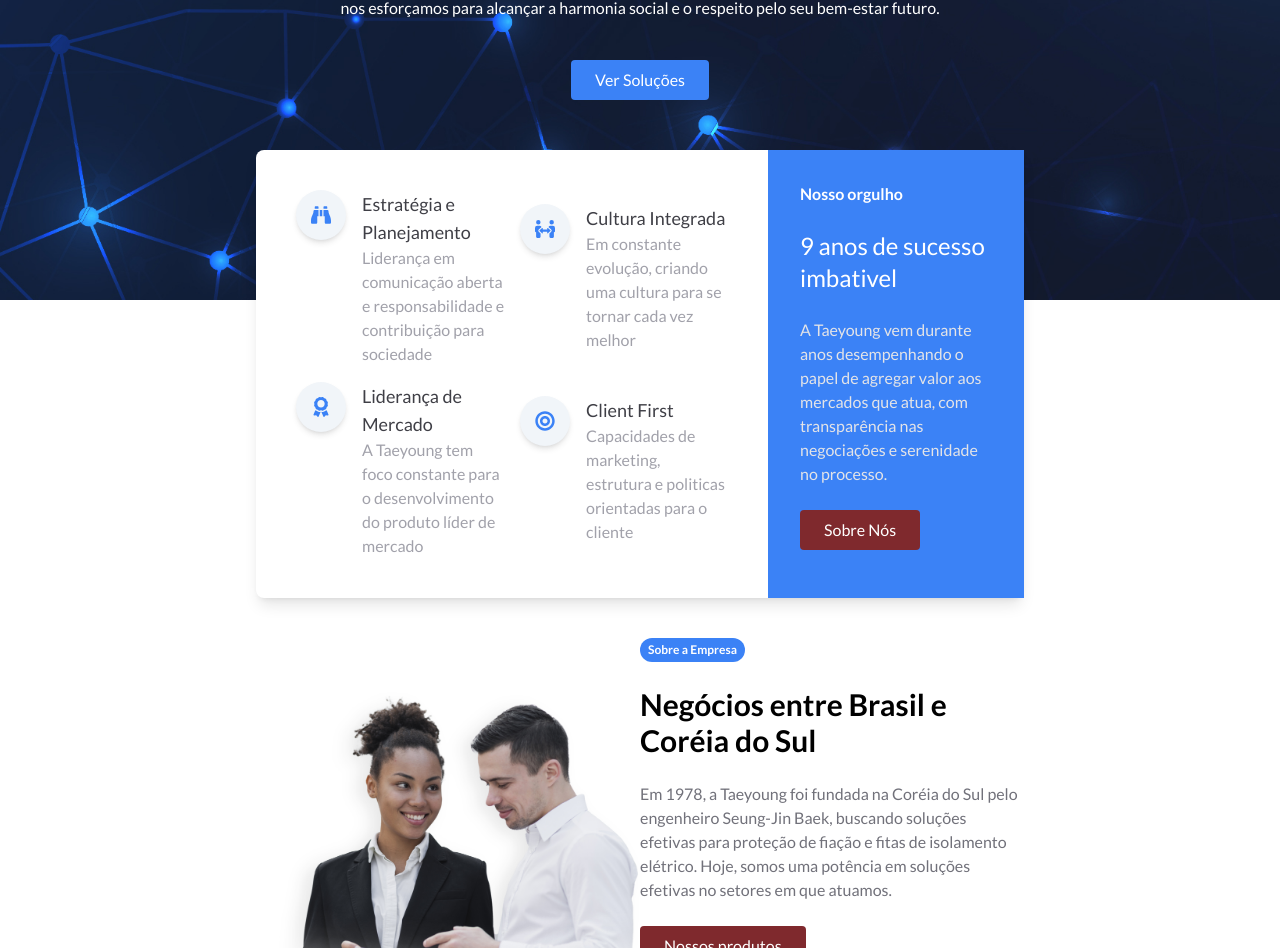
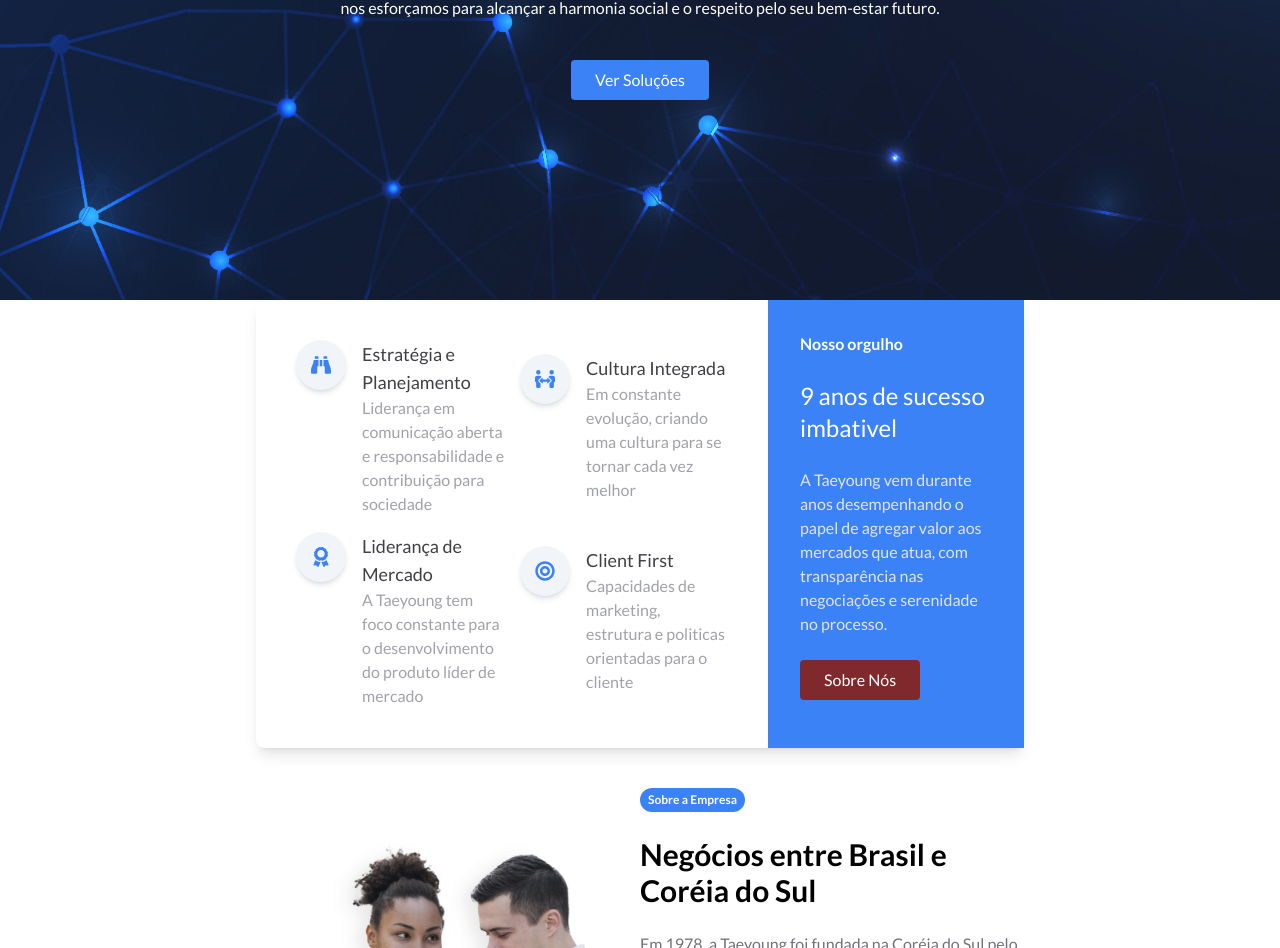
Before and after one commit to SirD007/SiteTaeyoung, a React (Vite) app: page / in a window 1280 px wide. Shown: the part 500-1448 px from the top of the page. Built offline with nearby package versions, Linux system fonts and the light colour scheme.

Commit message:
changed 2 section margin top

```diff
--- a/src/pages/Home.jsx
+++ b/src/pages/Home.jsx
@@ -83,17 +83,6 @@
 
 const Home = () =>{
 
-  //  const [modal, setModal] = useState(false);
-  // const [videoLoading, setVideoLoading] = useState(true);
-
-  // const openModal = () => {
-  //   setModal(!modal);
-  // };
-
-  // const spinner = () => {
-  //   setVideoLoading(!videoLoading);
-  // };
-
   return (
     <div>
     <HeaderMenu/>
@@ -112,56 +101,11 @@
               <Link to="/solucoes"><CustomBtn text="Ver Soluções" bgColor="bg-primaryBlue" textColor="text-white"/></Link>
           </div>
 
-      {/* <div className='z-20 max-lg:mt-[150px]'>
-        <button onClick={openModal}>
-        <FaPlayCircle
-            className='cursor-pointer mr-32 max-lg:mr-0'
-            size='10vw'
-            color='#7f292d'
-            />
-          {modal ? (
-            <section className="modal__bg fixed top-0 left-0 w-full h-full bg-[28,28,28,0.19] ease-out transition-[0.3s]">
-              <div className="modal__align flex justify-center items-center h-[100vh]">
-                <div className="modal__content w-[800px] h-[500px] shadow-xl rounded-xl bg-transparent text-white mx-[4rem]" modal={modal}>
-                  <FaReply
-                    className="modal__close bg-white rounded-[50%] cursor-pointer relative bottom-12 w-8 h-8 p-0"
-                    arial-label="Close modal"
-                    onClick={setModal}
-                  />
-                  <div className="modal__video-align flex relative bottom-9">
-                    {videoLoading ? (
-                      <div className="modal__spinner fixed top-1/2 left-1/2 translate-x-[-50%,-50%] animate-spin text-[40px] text-primaryBlue">
-                        <FaSlack
-                          className="modal__spinner-style"
-                          fadeIn="none"
-                        />
-                      </div>
-                    ) : null}
-                    <iframe
-                      className="modal__video-style z-50"
-                      onLoad={spinner}
-                      loading="lazy"
-                      width="800"
-                      height="500"
-                      src="https://www.youtube.com/embed/4UZrsTqkcW4"
-                      title="YouTube video player"
-                      frameBorder="0"
-                      allow="accelerometer; autoplay; clipboard-write; encrypted-media; gyroscope; picture-in-picture"
-                      allowfullscreen
-                    ></iframe>
-                  </div>
-                </div>
-              </div>
-            </section>
-          ) : null}
-        </button>
-      </div> */}
-
         </section>
 
         <section className='max-lg:px-[10%] px-[20%] flex justify-between items-center'>
 
-            <div className='shadow-lg rounded-lg bg-white mt-[-150px] grid-cols-3 grid z-10 max-lg:flex flex-col-reverse'>
+            <div className='shadow-lg rounded-lg bg-white grid-cols-3 grid z-10 max-lg:flex flex-col-reverse'>
               <div className='max-sm:flex max-sm:flex-col grid-cols-2 grid gap-4 p-10 col-span-2 items-center'>
 
                 <div className='flex gap-4 group items-start'>
```
